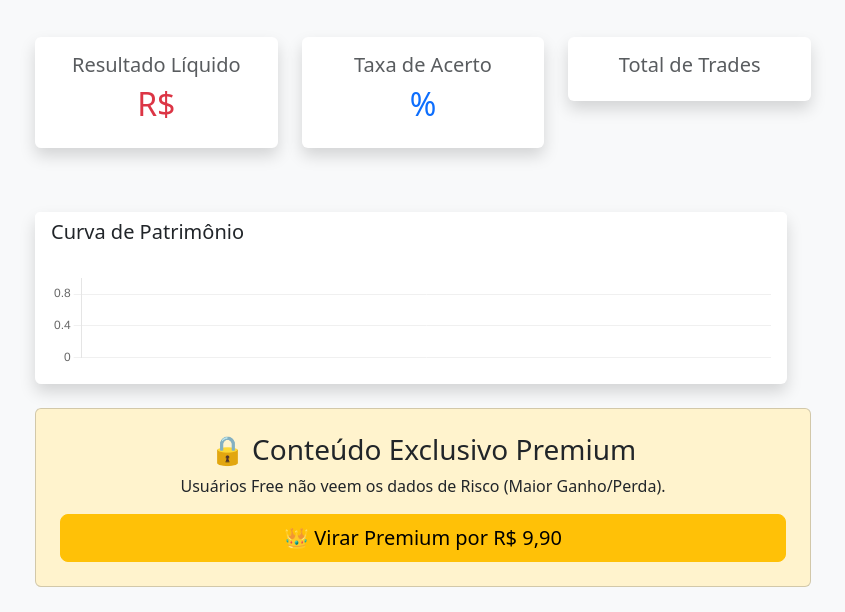
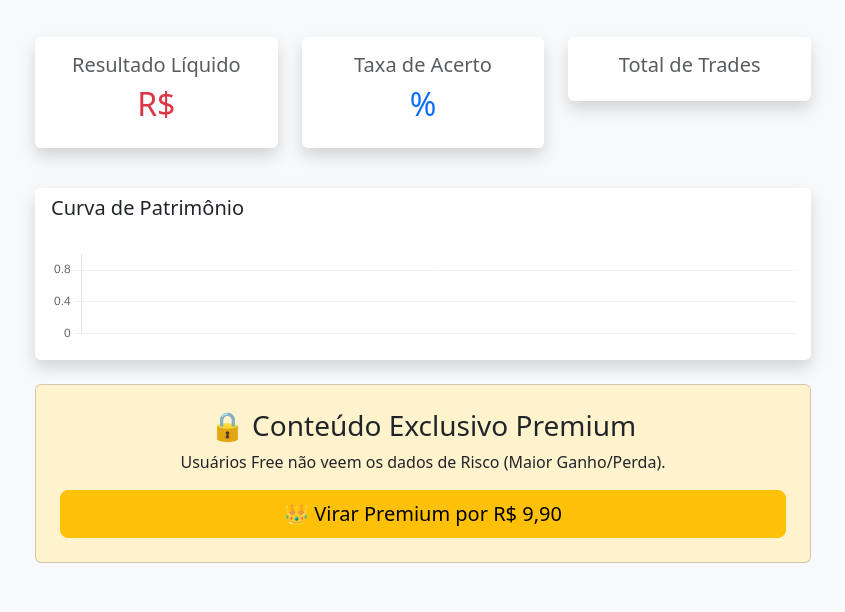
Before and after one commit to Adecidio/tradejournal-lite, a Flask app: template app/templates/dashboard.html in a window 1280 px wide. Shown: the part 188-800 px from the top of the page, without its empty margins (217-1062 px from the left). Run offline with Flask 3, Linux system fonts and the light colour scheme; the template is opened without the code that fills it, so the values that code supplies are empty.

Commit message:
HTML: corrigindo div 'curva de patrimonio'

```diff
--- a/app/templates/dashboard.html
+++ b/app/templates/dashboard.html
@@ -33,7 +33,6 @@
         </div>
     </div>
 </div>
-<div class="row mt-4">
 <div class="row mt-4 mb-4">
     <div class="col-12">
         <div class="card shadow border-0">
```
